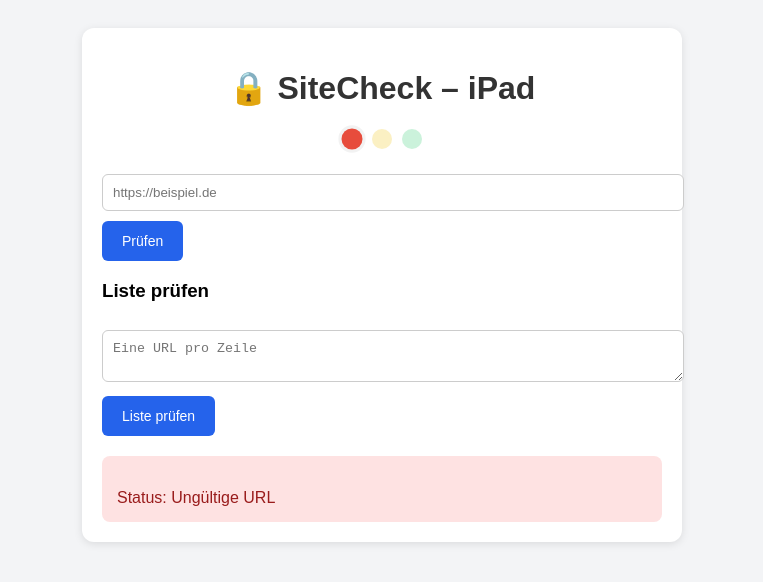
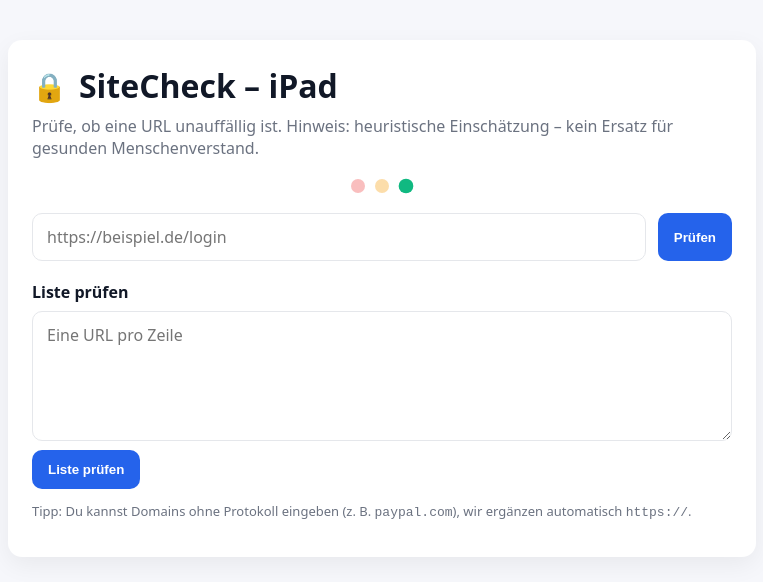
Before and after one commit to tampierinfo-jpg/sitecheck, a plain HTML site: page index.html in a window 1280 px wide. Both pictures are taken after a click on the button "Prüfen". Shown: the whole page, without its empty margins (258-1021 px from the left). Drawn offline with Linux system fonts and the light colour scheme.

Commit message:
Update index.html

```diff
--- a/index.html
+++ b/index.html
@@ -1,189 +1,236 @@
 <!DOCTYPE html>
 <html lang="de">
 <head>
-  <meta charset="UTF-8">
-  <meta name="viewport" content="width=device-width, initial-scale=1.0">
+  <meta charset="UTF-8" />
+  <meta name="viewport" content="width=device-width, initial-scale=1" />
   <title>SiteCheck – iPad</title>
   <style>
-    body {
-      font-family: Arial, sans-serif;
-      background: #f3f4f6;
-      padding: 20px;
+    :root{
+      --bg:#f6f7fb; --card:#ffffff; --text:#111827;
+      --ok:#d1fae5; --warn:#fef3c7; --bad:#fee2e2; --muted:#6b7280;
+      --blue:#2563eb;
     }
-
-    .wrap {
-      max-width: 600px;
-      margin: auto;
-    }
-
-    .card {
-      background: white;
-      padding: 20px;
-      border-radius: 12px;
-      box-shadow: 0 2px 8px rgba(0,0,0,0.1);
-    }
-
-    h1 {
-      text-align: center;
-      color: #333;
-    }
-
-    input, textarea {
-      width: 100%;
-      padding: 10px;
-      margin: 10px 0;
-      border: 1px solid #ccc;
-      border-radius: 6px;
-    }
-
-    button {
-      padding: 12px 20px;
-      background: #2563eb;
-      border: none;
-      border-radius: 6px;
-      color: white;
-      font-size: 14px;
-      cursor: pointer;
-    }
-
-    button:disabled {
-      opacity: 0.5;
-      cursor: not-allowed;
-    }
-
-    .result {
-      margin-top: 20px;
-      padding: 15px;
-      border-radius: 8px;
-    }
-
-    .ok {
-      background: #d1fae5;
-      color: #065f46;
-    }
-
-    .warn {
-      background: #fef3c7;
-      color: #92400e;
-    }
-
-    .bad {
-      background: #fee2e2;
-      color: #991b1b;
-    }
-
-    /* Ampel */
-    .ampel {
-      display: flex;
-      gap: 10px;
-      justify-content: center;
-      margin: 15px 0;
-    }
-    .ampel div {
-      width: 20px;
-      height: 20px;
-      border-radius: 50%;
-      opacity: .25;
-      transition: opacity .2s, transform .2s;
-    }
-    .ampel .red { background: #e74c3c; }
-    .ampel .yellow { background: #f1c40f; }
-    .ampel .green { background: #2ecc71; }
-    .ampel .on {
-      opacity: 1;
-      transform: scale(1.05);
-      box-shadow: 0 0 0 3px rgba(0,0,0,.05);
-    }
+    *{box-sizing:border-box}
+    body{margin:0; font-family:system-ui,-apple-system,Segoe UI,Roboto,Inter,Arial,sans-serif; background:var(--bg); color:var(--text)}
+    .wrap{max-width:780px; margin:40px auto; padding:0 16px}
+    .card{background:var(--card); border-radius:14px; box-shadow:0 8px 24px rgba(0,0,0,.06); padding:24px}
+    h1{display:flex; align-items:center; gap:12px; margin:0 0 8px; font-size:32px}
+    h1 .lock{font-size:28px}
+    p.muted{margin:0 0 20px; color:var(--muted)}
+    .row{display:flex; gap:12px}
+    input,textarea{width:100%; font:inherit; padding:12px 14px; border:1px solid #e5e7eb; border-radius:10px; outline:none}
+    input:focus,textarea:focus{border-color:#cbd5e1; box-shadow:0 0 0 3px #e2e8f0}
+    textarea{min-height:130px; resize:vertical}
+    button{padding:12px 16px; border:0; border-radius:10px; background:var(--blue); color:#fff; font-weight:600; cursor:pointer}
+    button:disabled{opacity:.55; cursor:not-allowed}
+    .result{margin-top:18px; padding:14px 16px; border-radius:12px; line-height:1.45}
+    .ok{background:var(--ok)}
+    .warn{background:var(--warn)}
+    .bad{background:var(--bad)}
+    .muted-sm{color:var(--muted); font-size:14px}
+    /* — Ampel — */
+    .traffic{display:flex; gap:10px; justify-content:center; margin:6px 0 18px}
+    .lamp{width:14px; height:14px; border-radius:50%; opacity:.35; transition:opacity .2s ease, transform .15s ease}
+    .lamp.on{opacity:1; transform:scale(1.05)}
+    .lamp.red{background:#ef4444}
+    .lamp.yellow{background:#f59e0b}
+    .lamp.green{background:#10b981}
+    .section{margin-top:20px}
+    .title{font-weight:700; margin-bottom:8px}
+    .reasons{margin-top:6px}
+    .reasons li{margin:0 0 4px 20px}
+    .small{font-size:13px}
+    .spacer{height:4px}
   </style>
 </head>
 <body>
   <div class="wrap">
     <div class="card">
-      <h1>🔒 SiteCheck – iPad</h1>
+      <h1><span class="lock">🔒</span> SiteCheck – iPad</h1>
+      <p class="muted">Prüfe, ob eine URL unauffällig ist. Hinweis: heuristische Einschätzung – kein Ersatz für gesunden Menschenverstand.</p>
 
       <!-- Ampel -->
-      <div class="ampel">
-        <div class="red"></div>
-        <div class="yellow"></div>
-        <div class="green"></div>
+      <div class="traffic" aria-label="Status-Ampel">
+        <div id="lamp-r" class="lamp red"></div>
+        <div id="lamp-y" class="lamp yellow"></div>
+        <div id="lamp-g" class="lamp green on"></div>
       </div>
 
-      <input id="singleInput" type="text" placeholder="https://beispiel.de">
-      <button id="btnOne">Prüfen</button>
+      <!-- Einzel-URL -->
+      <div class="section">
+        <div class="row">
+          <input id="single" type="text" placeholder="https://beispiel.de/login" />
+          <button id="checkOne">Prüfen</button>
+        </div>
+      </div>
 
-      <h3>Liste prüfen</h3>
-      <textarea id="listArea" placeholder="Eine URL pro Zeile"></textarea>
-      <button id="btnList">Liste prüfen</button>
+      <!-- Liste -->
+      <div class="section">
+        <div class="title">Liste prüfen</div>
+        <textarea id="list" placeholder="Eine URL pro Zeile"></textarea>
+        <div class="spacer"></div>
+        <button id="checkList">Liste prüfen</button>
+      </div>
 
-      <div id="output"></div>
+      <!-- Ausgaben -->
+      <div id="out"></div>
+
+      <p class="muted-sm small">Tipp: Du kannst Domains ohne Protokoll eingeben (z. B. <code>paypal.com</code>), wir ergänzen automatisch <code>https://</code>.</p>
     </div>
   </div>
 
   <script>
-    const btnOne = document.getElementById("btnOne");
-    const btnList = document.getElementById("btnList");
-    const singleInput = document.getElementById("singleInput");
-    const listArea = document.getElementById("listArea");
-    const out = document.getElementById("output");
+    // --- Konfiguration --------------------------------------------------------
+    // Bekannte Fake-/Phishing-Domains (Beispiele – du kannst erweitern)
+    const BLACKLIST = [
+      "paypa1.com",
+      "secure-paypal-login.com",
+      "amaz0n-support.net",
+      "bank-login-verification.xyz",
+      "sparkasse-kundenservice.top"
+    ];
 
-    const ampel = {
-      red: document.querySelector(".ampel .red"),
-      yellow: document.querySelector(".ampel .yellow"),
-      green: document.querySelector(".ampel .green")
-    };
+    // TLDs, die häufig für Müll/Phishing missbraucht werden (nicht immer böse!)
+    const SUS_TLDS = ["xyz","top","tk","gq","cf","work","zip"];
 
-    function setAmpel(color) {
-      Object.values(ampel).forEach(l => l.classList.remove("on"));
-      if (color && ampel[color]) ampel[color].classList.add("on");
-    }
+    // Einfache Muster für „Lookalikes“ (1 statt l, rn statt m usw.)
+    const LOOKALIKE_PATTERNS = [
+      { brand: "paypal", test: /(paypa1|paypai|pay-pal)/ },
+      { brand: "amazon", test: /(amaz0n|arnazon)/ },
+      { brand: "sparkasse", test: /(sparkassse|sparkasses|sparka5se)/ },
+      { brand: "apple", test: /(app1e|appIe|appl3)/ },
+      { brand: "google", test: /(g00gle|goog1e)/ },
+    ];
 
-    function normalizeUrl(url) {
+    // --- Hilfsfunktionen ------------------------------------------------------
+    function normalizeUrl(input) {
+      if (!input) return null;
+      let s = input.trim();
+      if (!/^https?:\/\//i.test(s)) s = "https://" + s;
       try {
-        if (!/^https?:\/\//i.test(url)) {
-          url = "https://" + url;
-        }
-        return new URL(url);
+        const u = new URL(s);
+        // Nur hostname + optionaler Pfad; Query/Hash ignorieren
+        return u;
       } catch {
         return null;
       }
     }
 
-    function score(u) {
-      if (!u) return { status: "bad", msg: "Ungültige URL" };
-      if (u.protocol !== "https:") {
-        return { status: "warn", msg: "Kein HTTPS" };
-      }
-      return { status: "ok", msg: "OK" };
+    function host(u) { return u.hostname.toLowerCase(); }
+
+    function baseDomain(h) {
+      // Grob: nimm die letzten zwei Labels (example.com, paypal.com, amazon.de)
+      const parts = h.split(".");
+      if (parts.length <= 2) return h;
+      return parts.slice(-2).join(".");
     }
 
-    function render(res, url) {
-      out.innerHTML = `
-        <div class="result ${res.status}">
-          <b>${url}</b><br>Status: ${res.msg}
-        </div>
-      `;
-      setAmpel(res.status === "ok" ? "green" : res.status === "warn" ? "yellow" : "red");
+    function tld(h) { const p = h.split("."); return p[p.length-1] || ""; }
+
+    function countDigits(h){ return (h.match(/\d/g)||[]).length; }
+
+    function setTraffic(status){
+      // "ok" | "warn" | "bad"
+      const r = document.getElementById("lamp-r");
+      const y = document.getElementById("lamp-y");
+      const g = document.getElementById("lamp-g");
+      r.classList.remove("on"); y.classList.remove("on"); g.classList.remove("on");
+      if(status==="bad") r.classList.add("on");
+      else if(status==="warn") y.classList.add("on");
+      else g.classList.add("on");
     }
 
+    // Hauptbewertung
+    function score(u){
+      const h = host(u);
+      const bd = baseDomain(h);
+      const reasons = [];
+      let points = 0;
+
+      // 1) HTTPS
+      if (u.protocol !== "https:") { reasons.push("Kein HTTPS"); points += 40; }
+
+      // 2) Blacklist
+      if (BLACKLIST.includes(bd) || BLACKLIST.includes(h)) {
+        reasons.push("Bekannte Phishing-Domain");
+        points += 100;
+      }
+
+      // 3) Punycode
+      if (h.startsWith("xn--")) { reasons.push("Punycode-Domain"); points += 30; }
+
+      // 4) Verdächtige TLD
+      if (SUS_TLDS.includes(tld(h))) { reasons.push("Verdächtige TLD"); points += 20; }
+
+      // 5) Viele Zahlen
+      if (countDigits(h) >= 3) { reasons.push("Auffällig viele Zahlen in der Domain"); points += 15; }
+
+      // 6) Lange Domain
+      if (h.length > 25) { reasons.push("Sehr lange Domain"); points += 10; }
+
+      // 7) Lookalike-Muster (sehr simpel)
+      for (const pat of LOOKALIKE_PATTERNS) {
+        if (pat.test.test(h)) { reasons.push(`Sieht aus wie ${pat.brand} (Lookalike)`); points += 40; break; }
+      }
+
+      // Grenzen
+      if (points > 100) points = 100;
+
+      // Label / Ampel
+      let label = "OK", css = "ok", lamp = "ok";
+      if (points > 75) { label = "Gefährlich"; css = "bad"; lamp = "bad"; }
+      else if (points > 50) { label = "Riskant"; css = "warn"; lamp = "warn"; }
+      else if (points > 20) { label = "Vorsicht"; css = "warn"; lamp = "warn"; }
+
+      return { url: u.href, host: h, basedomain: bd, score: points, label, css, lamp, reasons };
+    }
+
+    function renderResult(container, res){
+      const div = document.createElement("div");
+      div.className = `result ${res.css}`;
+      div.innerHTML = `
+        <div><strong>${res.url}</strong></div>
+        <div>Status: ${res.label}</div>
+        ${res.reasons.length ? `<ul class="reasons">${res.reasons.map(r=>`<li>${r}</li>`).join("")}</ul>` : ""}
+      `;
+      container.appendChild(div);
+    }
+
+    // --- UI Logik -------------------------------------------------------------
+    const inputOne = document.getElementById("single");
+    const btnOne   = document.getElementById("checkOne");
+    const areaList = document.getElementById("list");
+    const btnList  = document.getElementById("checkList");
+    const out      = document.getElementById("out");
+
     btnOne.onclick = () => {
-      const d = normalizeUrl(singleInput.value);
-      const res = score(d);
-      render(res, singleInput.value);
+      out.innerHTML = "";
+      const u = normalizeUrl(inputOne.value);
+      if(!u){ alert("Bitte gib eine gültige URL ein."); return; }
+      const res = score(u);
+      setTraffic(res.lamp);
+      renderResult(out, res);
     };
 
     btnList.onclick = () => {
       out.innerHTML = "";
-      const lines = listArea.value.split(/\n/).map(s => s.trim()).filter(Boolean);
-      lines.forEach(line => {
-        const d = normalizeUrl(line);
-        const res = score(d);
-        out.innerHTML += `
-          <div class="result ${res.status}">
-            <b>${line}</b><br>Status: ${res.msg}
-          </div>
-        `;
+      const lines = areaList.value.split(/\n+/).map(s=>s.trim()).filter(Boolean);
+      if(!lines.length){ alert("Bitte gib mindestens eine URL ein."); return; }
+      // Für die Liste zeigt die Ampel den „schlimmsten“ Status an
+      let worst = "ok"; // ok < warn < bad
+      lines.forEach(line=>{
+        const u = normalizeUrl(line);
+        if(!u) return;
+        const res = score(u);
+        renderResult(out, res);
+        if(res.lamp==="bad") worst="bad";
+        else if(res.lamp==="warn" && worst!=="bad") worst="warn";
       });
+      setTraffic(worst);
     };
+
+    // Startzustand
+    setTraffic("ok");
   </script>
 </body>
 </html>
```
